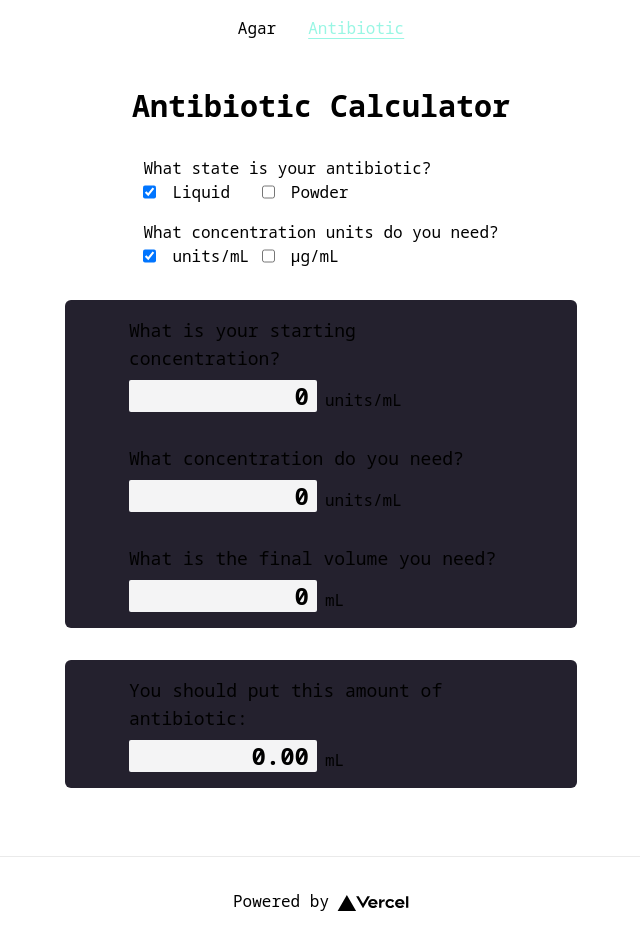
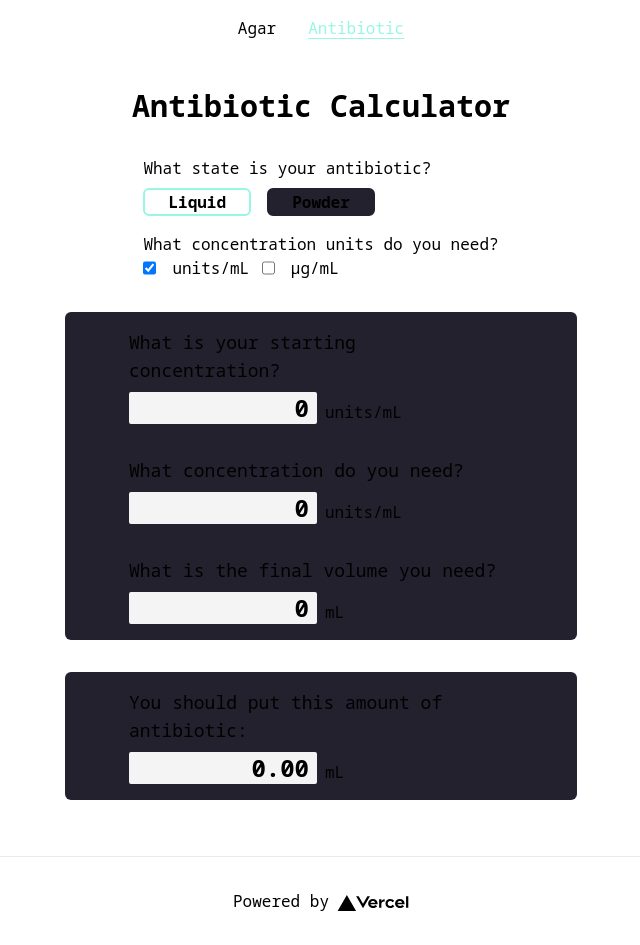
Before and after one commit to JNer1/lab-calculator, a Next.js app: page /antibiotic in a window 1280 px wide. Shown: the whole page, without its empty margins (319-959 px from the left). Built offline with nearby package versions, Linux system fonts and the light colour scheme.

Commit message:
feat(antibiotic): use toggle button for chosing state

```diff
--- a/components/AntibioticCalculator.tsx
+++ b/components/AntibioticCalculator.tsx
@@ -1,5 +1,6 @@
-import { ChangeEvent, useEffect, useState } from "react";
+import { ChangeEvent, KeyboardEventHandler, useEffect, useState } from "react";
 import QuestionBlock from "./QuestionBlock";
+import ToggleButton from "./ToggleButton";
 
 const AntibioticCalculator = () => {
   const [initialConcentration, setInitialConcentration] = useState("0");
@@ -13,16 +14,30 @@ const AntibioticCalculator = () => {
   const [isUnits, setIsUnits] = useState(true);
   const [isMicro, setIsMicro] = useState(false);
 
-  const handleLiquidChange = (e: ChangeEvent<HTMLInputElement>) => {
+  const handleLiquidChange = () => {
     if (isPowder) setIsPowder(false);
 
-    setIsLiquid(e.target.checked);
+    setIsLiquid(!isLiquid);
   };
 
-  const handlePowderChange = (e: ChangeEvent<HTMLInputElement>) => {
+  const handleLiquidKeyDown: KeyboardEventHandler = (e) => {
+    if (e.key === "Enter") {
+      if (isPowder) setIsPowder(false);
+      setIsLiquid(!isLiquid);
+    }
+  };
+
+  const handlePowderChange = () => {
     if (isLiquid) setIsLiquid(false);
 
-    setIsPowder(e.target.checked);
+    setIsPowder(!isPowder);
+  };
+
+  const handlePowderKeyDown: KeyboardEventHandler = (e) => {
+    if (e.key === "Enter") {
+      if (isLiquid) setIsLiquid(false);
+      setIsPowder(!isPowder);
+    }
   };
 
   const handleUnitsChange = (e: ChangeEvent<HTMLInputElement>) => {
@@ -61,28 +76,23 @@ const AntibioticCalculator = () => {
       <h1 className="text-center text-3xl font-bold">Antibiotic Calculator</h1>
 
       <div className="flex flex-col gap-4">
-        <div className="flex flex-col">
+        <div className="flex flex-col gap-2">
           <p className="">What state is your antibiotic?</p>
 
-          <div className="grid grid-cols-2 lg:grid-cols-3">
-            <div className="flex gap-4">
-              <input
-                id="isLiquid"
-                type="checkbox"
-                checked={isLiquid}
-                onChange={handleLiquidChange}
-              />
-              <label htmlFor="isLiquid">Liquid</label>
-            </div>
-            <div className="flex gap-4">
-              <input
-                id="isPowder"
-                type="checkbox"
-                checked={isPowder}
-                onChange={handlePowderChange}
-              />
-              <label htmlFor="isPowder">Powder</label>
-            </div>
+          <div className="grid grid-cols-2 gap-4 lg:grid-cols-3">
+            <ToggleButton
+              label="Liquid"
+              onClick={handleLiquidChange}
+              onKeyDown={handleLiquidChange}
+              active={isLiquid}
+            />
+
+            <ToggleButton
+              label="Powder"
+              onClick={handlePowderChange}
+              onKeyDown={handlePowderKeyDown}
+              active={isPowder}
+            />
           </div>
         </div>
 
```
